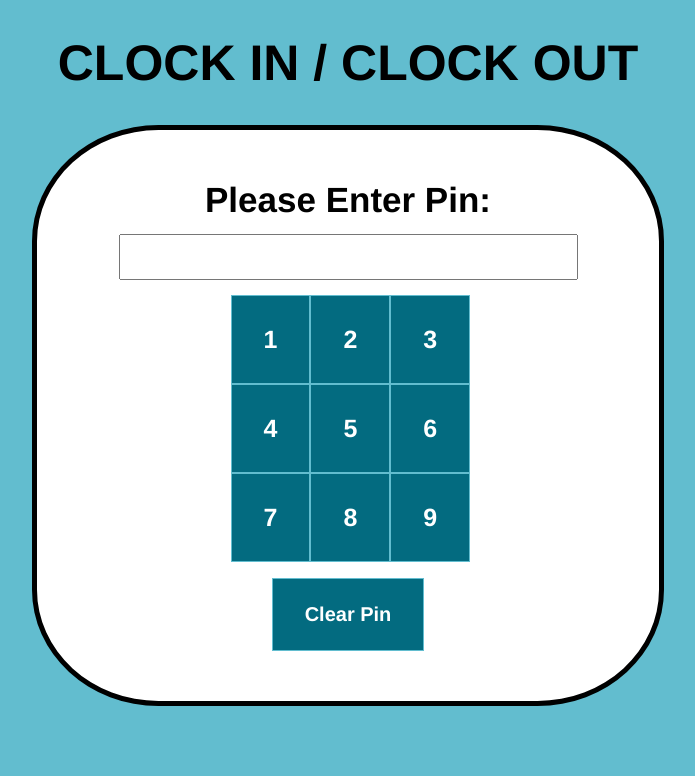
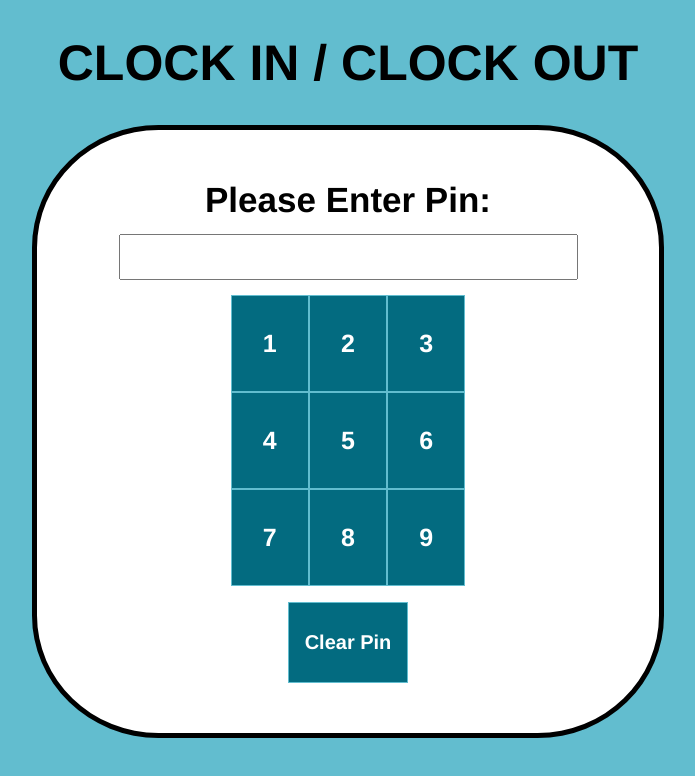
Before and after one commit to Nikhil-Naikar/Clock-In-Clock-Out, a Vue app in the folder frontend/: page /login in a window 1280 px wide. Shown: the top 776 px of the page, without its empty margins (292-987 px from the left). Built offline with nearby package versions, Linux system fonts and the light colour scheme.

Commit message:
Update BaseButton.vue

```diff
--- a/frontend/src/components/ui/BaseButton.vue
+++ b/frontend/src/components/ui/BaseButton.vue
@@ -14,7 +14,7 @@ export default {
 <style scoped>
 button{
   text-decoration: none;
-  padding: 0.25rem 2.0rem;
+  padding: 0.5rem 1rem;
   font: inherit;
   background-color: rgb(3, 107, 128);
   border: 1px solid rgb(98, 189, 207);
```
